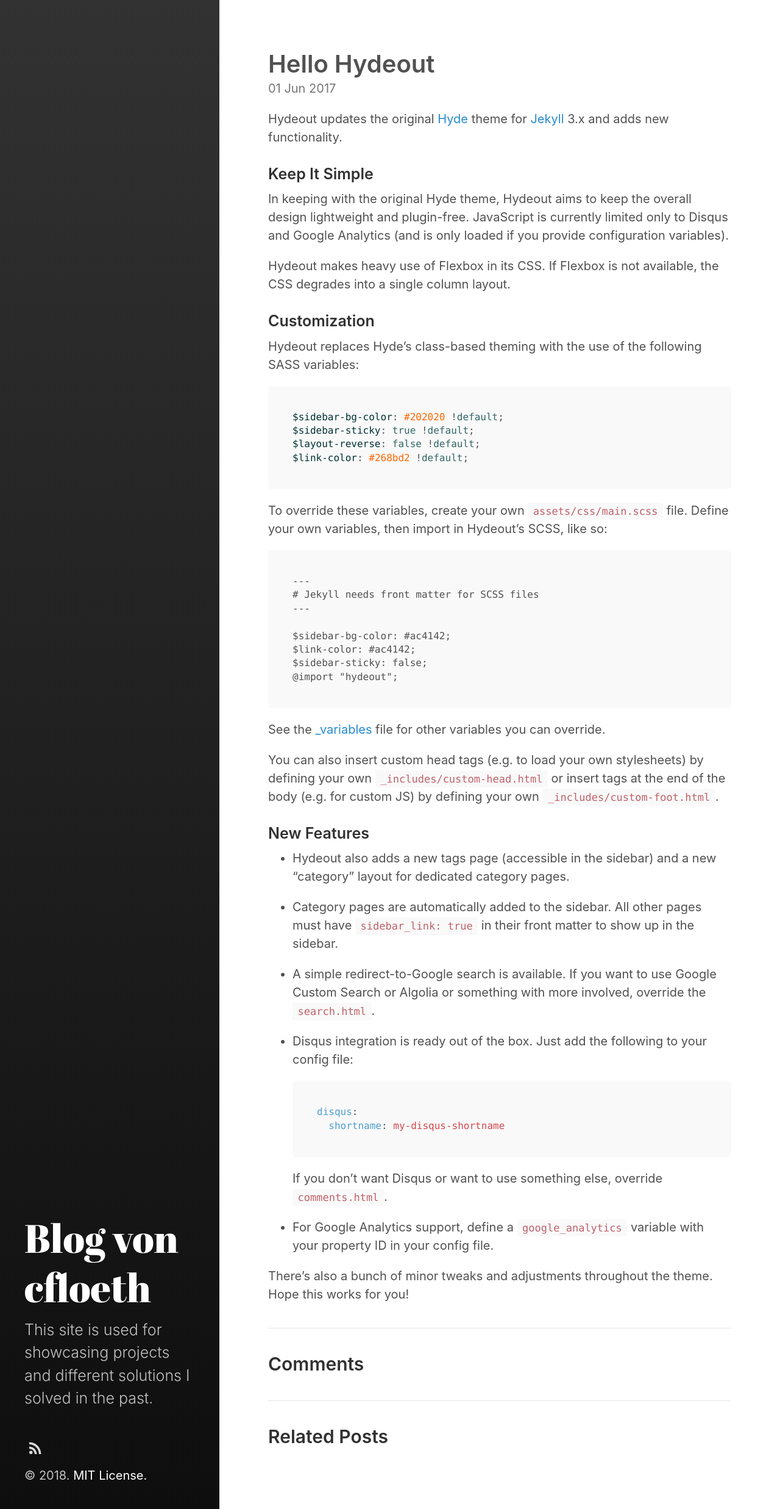
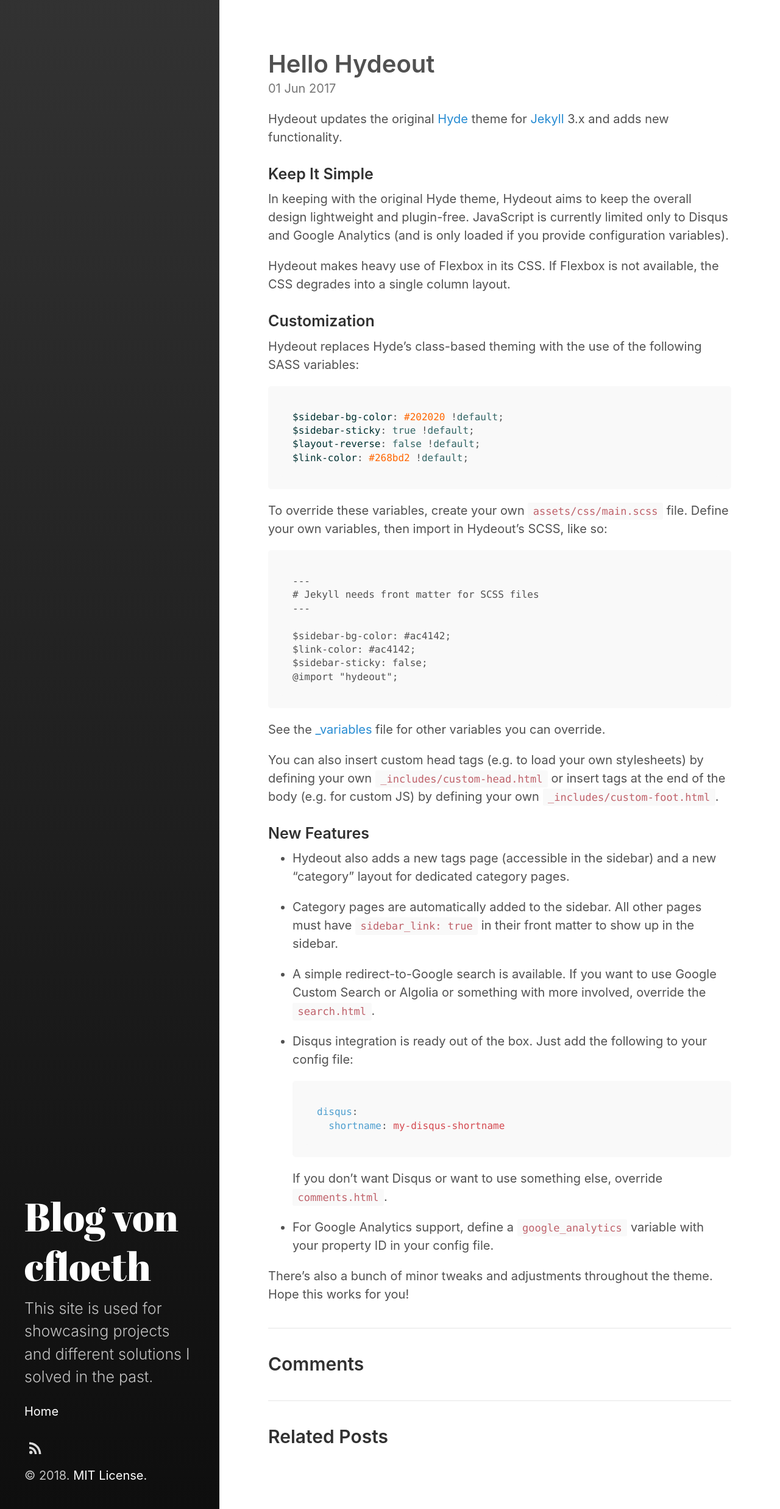
Before and after one commit to TypeCarst/typecarst.github.io, a Jekyll site: the page built from _posts/2017-06-01-hello-hydeout.md, in a window 1280 px wide. Shown: the whole page at 61% size. Built offline with Jekyll 4.4.1, drawn with Linux system fonts in a browser that asks for light colours.

Commit message:
updated config.yml with additional information

```diff
--- a/_config.yml
+++ b/_config.yml
@@ -1,3 +1,9 @@
+# Dependencies
+markdown:         kramdown
+highlighter:      rouge
+
 theme: jekyll-theme-hydeout
 title: Blog von cfloeth
 description: This site is used for showcasing projects and different solutions I solved in the past.
+
+sidebar_home_link:  true
```
